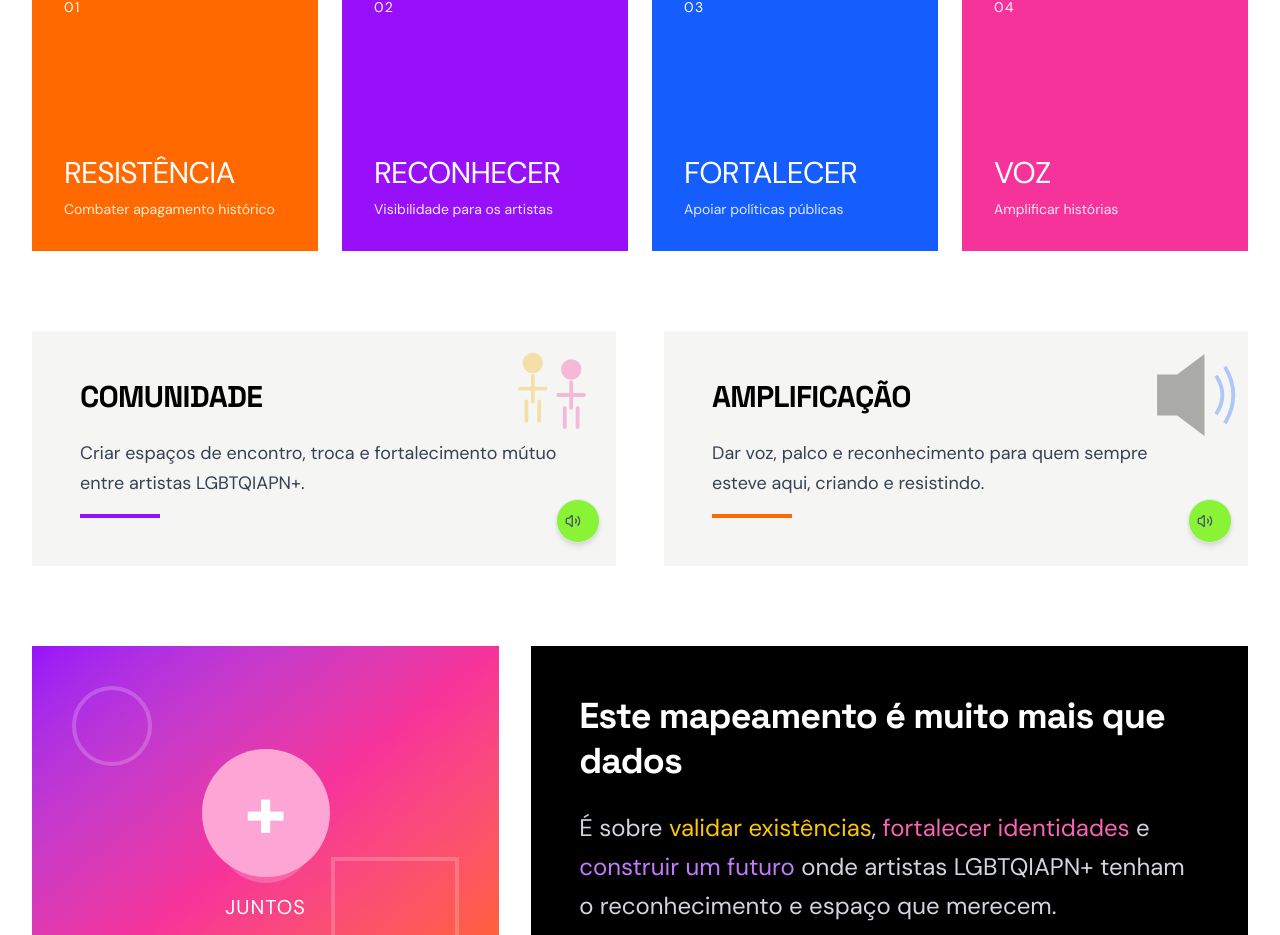
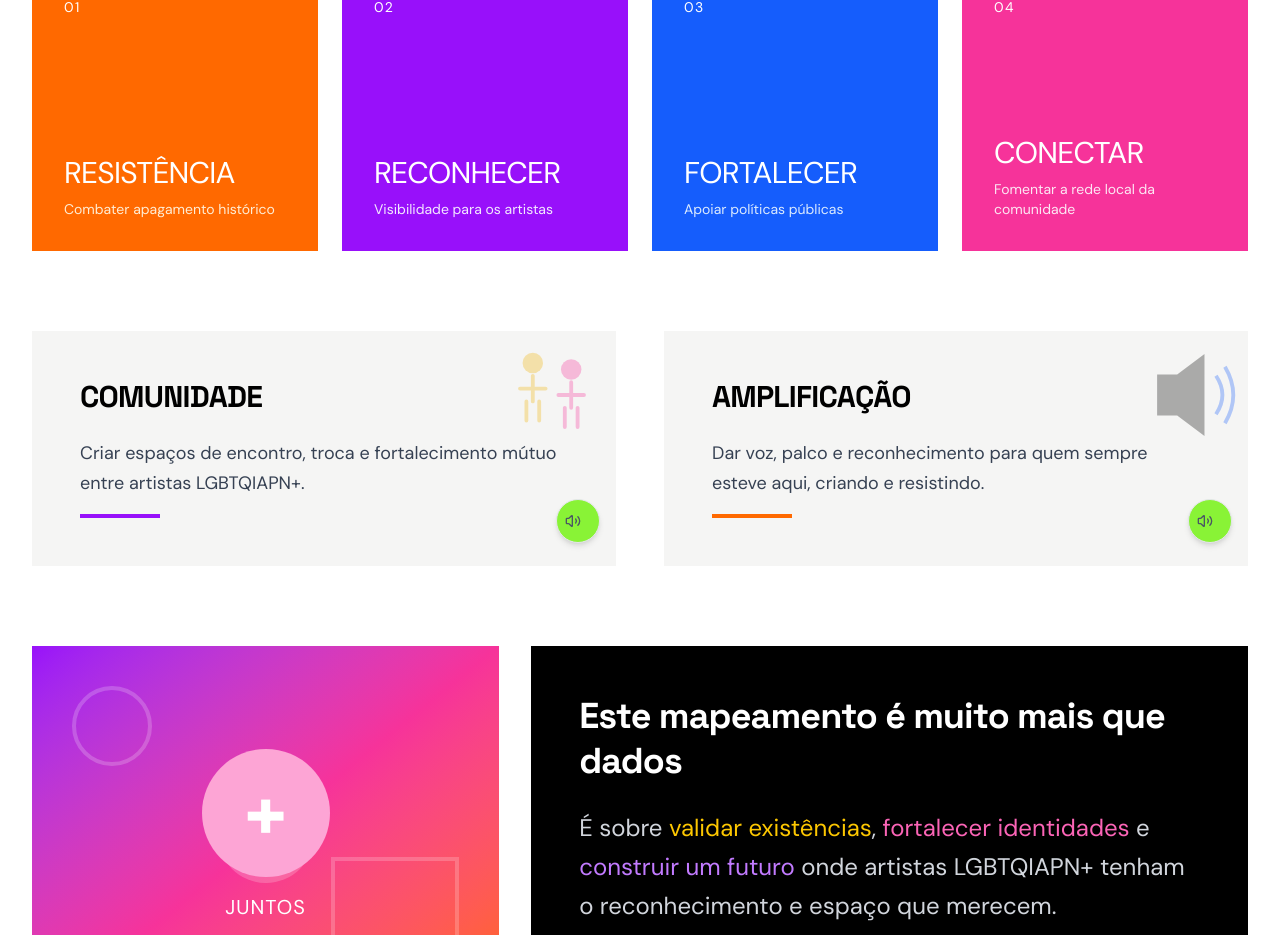
Before and after one commit to visibilidadeemfocosr-web/landing-page-visibilidade-em-foco, a Next.js app: page / in a window 1280 px wide. Shown: the part 5239-6174 px from the top of the page. Built offline with nearby package versions, Linux system fonts and the light colour scheme; no server answers; the database is empty.

Commit message:
Alterar card Voz: título para 'CONECTAR' e texto para 'Fomentar a rede local da comunidade'

```diff
--- a/components/new-design/Impact.tsx
+++ b/components/new-design/Impact.tsx
@@ -86,8 +86,8 @@ export function Impact() {
           <div className="bg-pink-500 p-4 sm:p-6 md:p-8 text-white aspect-square flex flex-col justify-between">
             <div className="text-xs sm:text-sm tracking-widest">04</div>
             <div>
-              <div className="text-xl sm:text-2xl md:text-3xl tracking-tight mb-1 sm:mb-2">VOZ</div>
-              <p className="text-xs sm:text-sm text-pink-100">Amplificar histórias</p>
+              <div className="text-xl sm:text-2xl md:text-3xl tracking-tight mb-1 sm:mb-2">CONECTAR</div>
+              <p className="text-xs sm:text-sm text-pink-100">Fomentar a rede local da comunidade</p>
             </div>
           </div>
         </motion.div>
```
